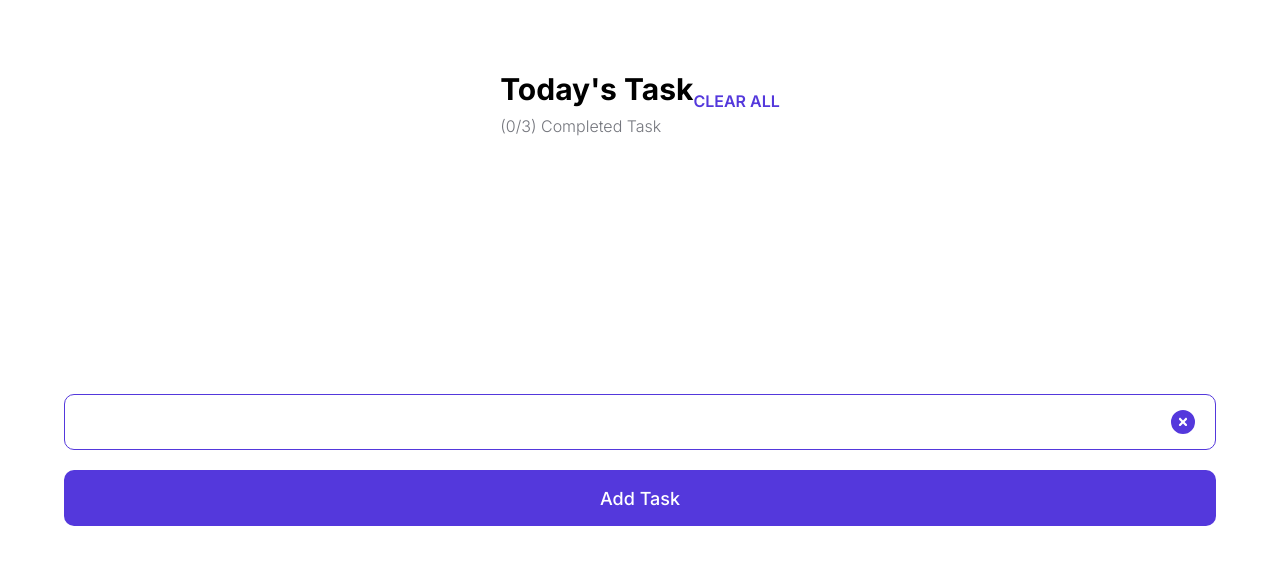
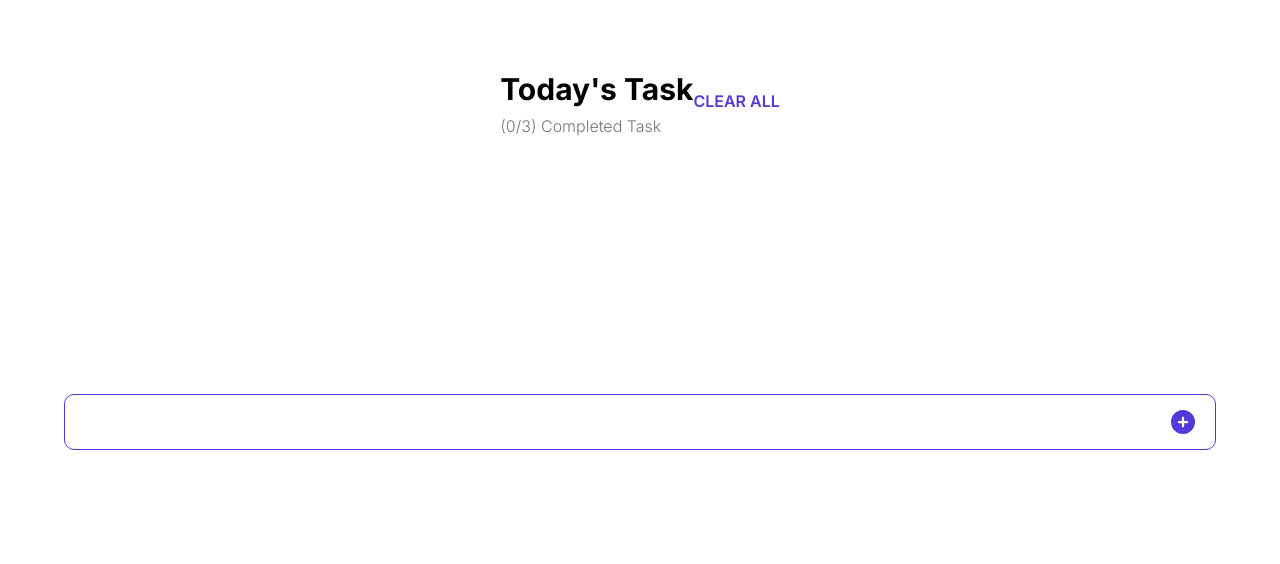
Before and after one commit to AchmadAkif/todoReact, a React (Vite) app: page / in a window 1280 px wide. Shown: the top 564 px of the page. Built offline with nearby package versions, Linux system fonts and the light colour scheme.

Commit message:
move button inside input element

```diff
--- a/src/components/AddNew.jsx
+++ b/src/components/AddNew.jsx
@@ -1,6 +1,6 @@
 import styles from "../style"
 import { FontAwesomeIcon } from '@fortawesome/react-fontawesome'
-import { faCircleXmark } from '@fortawesome/free-solid-svg-icons'
+import { faCirclePlus } from '@fortawesome/free-solid-svg-icons'
 import { useState } from "react"
 import { v4 as uuidv4} from 'uuid'
 
@@ -34,9 +34,8 @@ const AddNew = ({onAddItem}) => {
       <form onSubmit={handleSubmit} className="w-full h-14" >
         <div className="w-full h-full flex items-center border-[1px] border-primary rounded-[10px] mb-5 px-5">
           <input type="text" className="w-full h-full focus:outline-none" value={task} onChange={(e)=>{setTask(e.target.value)}} />
-          <FontAwesomeIcon onClick={clearInput} icon={faCircleXmark} size="xl" style={{color: "#5438dc",}} className="cursor-pointer"/>
+          <FontAwesomeIcon onClick={handleSubmit} icon={faCirclePlus} size="xl" style={{color: "#5438dc",}} className="cursor-pointer"/>
         </div>
-        <button className="w-full h-14 flex justify-center items-center bg-primary rounded-[10px] font-inter font-medium text-[18px] text-white">Add Task</button>
       </form>
     </section>
   )
```
